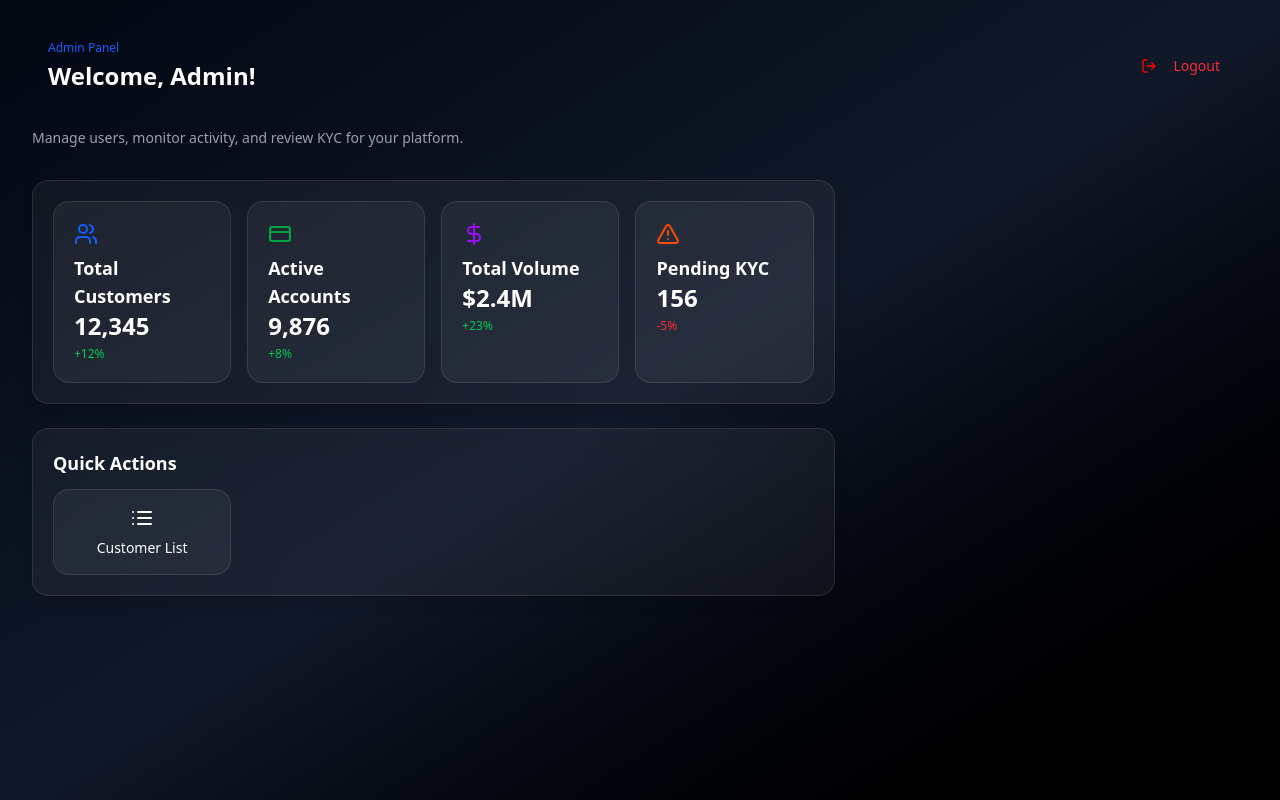
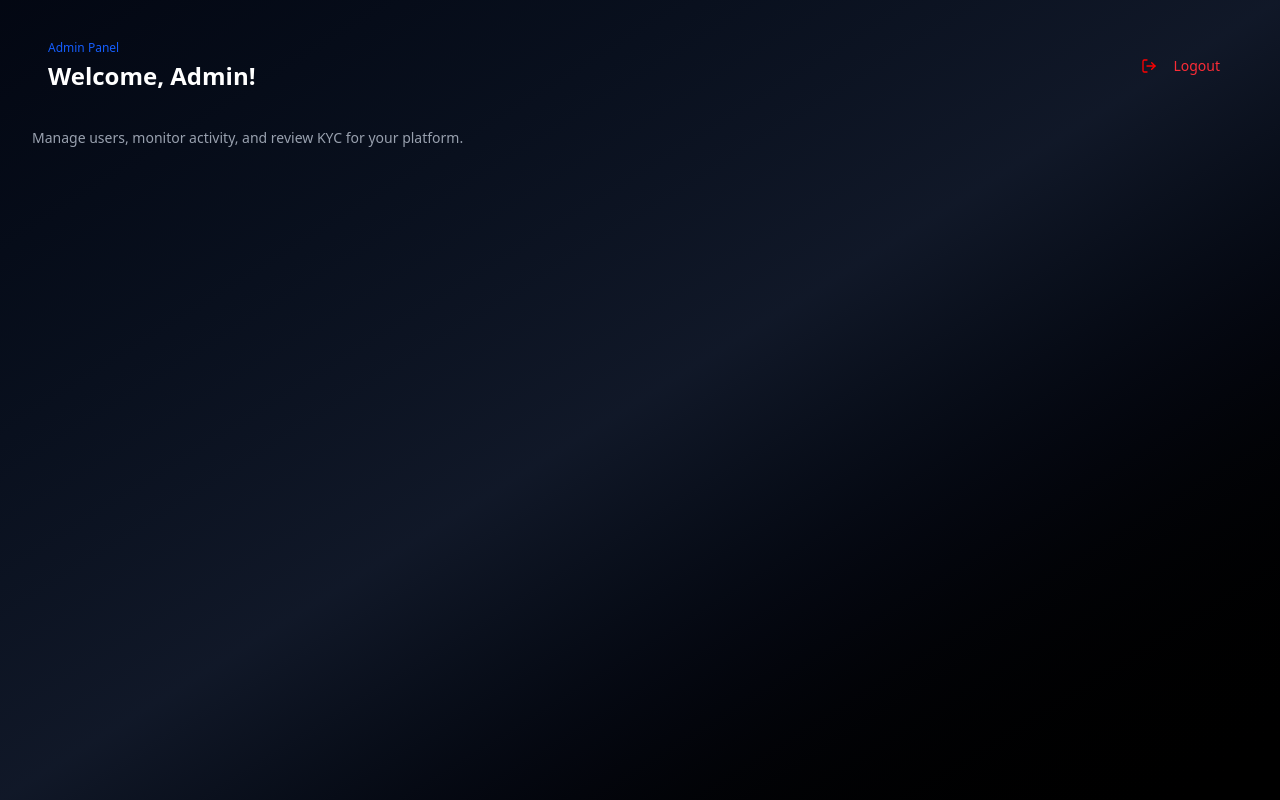
Before and after one commit to rdghostmann/ledgerApp, a Next.js app: page /admin in a window 1280 px wide. Built offline with nearby package versions, Linux system fonts and the light colour scheme.

Commit message:
add to 401kr

```diff
--- a/app/admin/AdminPage.jsx
+++ b/app/admin/AdminPage.jsx
@@ -148,7 +148,7 @@ export default function AdminDashboard({ recentCustomers = [] }) {
         {/* Main Grid Layout */}
         <div className="grid grid-cols-1 lg:grid-cols-3 gap-6">
           {/* Left Column (Stats + Actions) */}
-          <div className="lg:col-span-2 space-y-6">
+          <div className="hidden lg:col-span-2 space-y-6">
             {/* Stats */}
             <div className="bg-white/5 backdrop-blur-md border border-white/10 p-5 rounded-2xl shadow-lg">
               <div className="grid grid-cols-2 md:grid-cols-2 lg:grid-cols-4 gap-4">
@@ -175,7 +175,6 @@ export default function AdminDashboard({ recentCustomers = [] }) {
               </div>
             </div>
 
-            {/* Quick Actions */}
             {/* Quick Actions */}
             <div className="bg-white/5 border border-white/10 rounded-2xl p-5 shadow-lg backdrop-blur-md">
               <h2 className="text-lg font-semibold mb-3 text-white">Quick Actions</h2>
--- a/app/admin/customers/customer-page.jsx
+++ b/app/admin/customers/customer-page.jsx
@@ -143,7 +143,7 @@ export default function CustomersPage({ customers: initialCustomers = [] }) {
               Manage and monitor all customer accounts
             </p>
           </div>
-          <div className="flex gap-2 text-gray-900">
+          <div className="hidden gap-2 text-gray-900">
             <Button variant="outline">
               <Download className="w-4 h-4 mr-2" />
               Export
@@ -162,7 +162,8 @@ export default function CustomersPage({ customers: initialCustomers = [] }) {
           initial={{ opacity: 0, y: 20 }}
           animate={{ opacity: 1, y: 0 }}
           transition={{ delay: 0.1 }}
-          className="grid grid-cols-1 md:grid-cols-4 gap-4"
+          // className="grid grid-cols-1 md:grid-cols-4 gap-4"
+          className="hidden"
         >
           {stats.map((stat) => (
             <Card key={stat.label} className="bg-gray-900 border-gray-800">
@@ -190,7 +191,7 @@ export default function CustomersPage({ customers: initialCustomers = [] }) {
               className="pl-10 bg-gray-800 border-gray-700 text-white"
             />
           </div>
-          <div className="flex gap-2 text-gray-900">
+          <div className="hidden gap-2 text-gray-900">
             {/* Status filter */}
             <DropdownMenu className="">
               <DropdownMenuTrigger asChild>
```
Lines whose indentation alone changed are shown as unchanged.
